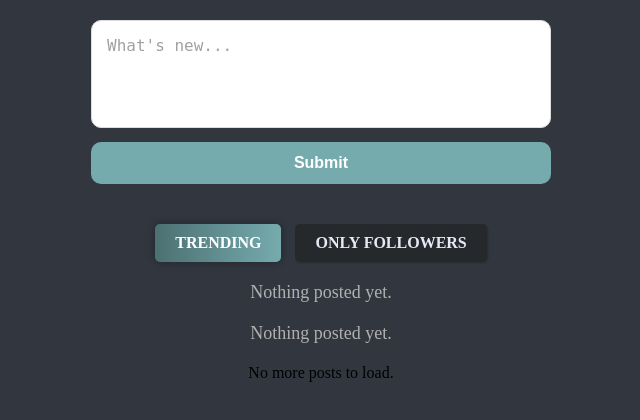
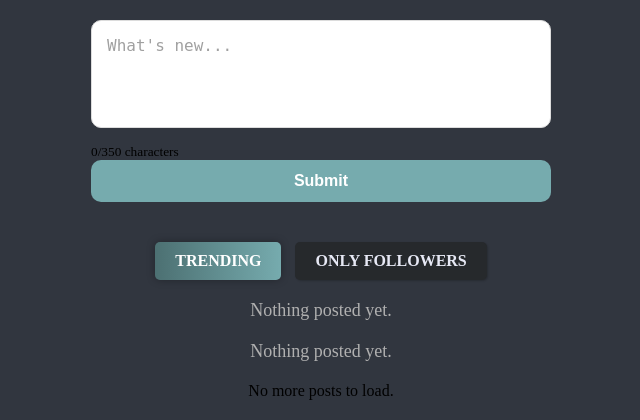
Before and after one commit to p-harting/djocial, a Django app: page / in a window 1280 px wide. Shown: the part 58-478 px from the top of the page, without its empty margins (319-959 px from the left). Run offline with Django 4.2, Linux system fonts and the light colour scheme; the visitor is signed in with stand-in values (Sample User, id 1); data that the repository does not hold is empty; some libraries are stand-ins or nearby versions.

Commit message:
Validate input on post form

```diff
--- a/posts/templates/index.html
+++ b/posts/templates/index.html
@@ -2,13 +2,13 @@
 
 {% block content %}
     {% if user.is_authenticated %}
-    <!-- Post creation form, displayed only if the user is authenticated -->
     <div class="post-form-container">
         <form method="post" action="{% url 'create_post' %}" class="post-form">
             {% csrf_token %}
             <!-- Textarea for creating a new post -->
             <div class="mb-3">
-                <textarea id="postContent" name="content" class="form-control" rows="4" placeholder="What's new..." required></textarea>
+                <textarea id="postContent" name="content" class="form-control" rows="4" placeholder="What's new..." maxlength="350" required></textarea>
+                <small id="charCount" class="form-text text-muted">0/350 characters</small>
             </div>
             <!-- Submit button for the post form -->
             <button type="submit" class="btn-primary">Submit</button>
--- a/posts/views.py
+++ b/posts/views.py
@@ -101,6 +101,13 @@ class PostDetailView(LoginRequiredMixin, DetailView):
         return self.render_to_response(context)
 
 class PostForm(forms.ModelForm):
+    content = forms.CharField(
+        widget=forms.Textarea(attrs={'rows': 4, 'placeholder': "What's new...", 'maxlength': 350}),
+        max_length=350,  # Enforces 350 characters limit
+        required=True,
+        label=''
+    )
+
     class Meta:
         model = Post
         fields = ['content']
--- /dev/null
+++ b/static/js/post_form.js
@@ -0,0 +1,9 @@
+document.addEventListener("DOMContentLoaded", function() {
+    const textarea = document.getElementById("postContent");
+    const charCount = document.getElementById("charCount");
+
+    textarea.addEventListener("input", function() {
+        const currentLength = textarea.value.length;
+        charCount.textContent = `${currentLength}/350 characters`;
+    });
+});
--- a/templates/base.html
+++ b/templates/base.html
@@ -81,6 +81,6 @@
   <script src="https://kit.fontawesome.com/1d63fa792f.js" crossorigin="anonymous"></script>
   <!-- Custom JavaScript file for infinite scrolling functionality -->
   <script src="{% static 'js/infinite_scroll.js' %}"></script>
-
+  <script src="{% static 'js/post_form.js' %}" defer></script>
 </body>
 </html>
```
